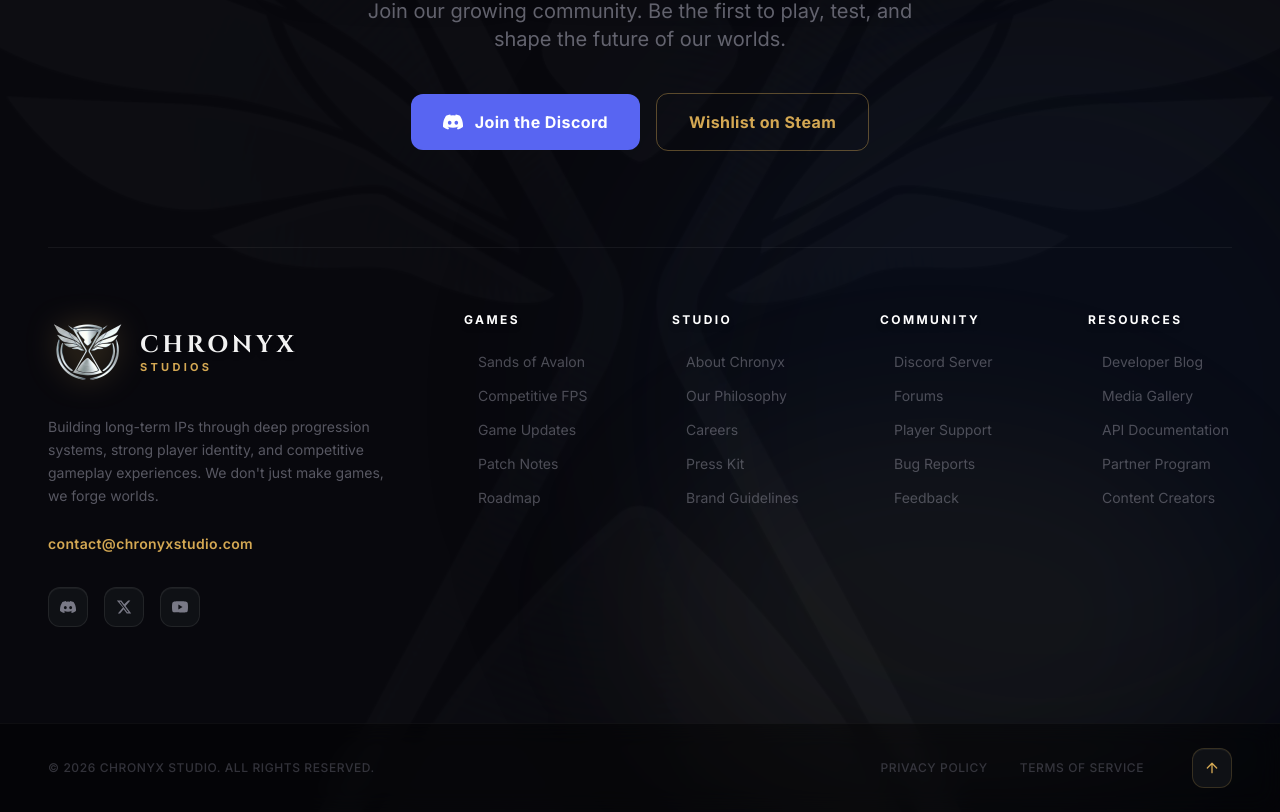
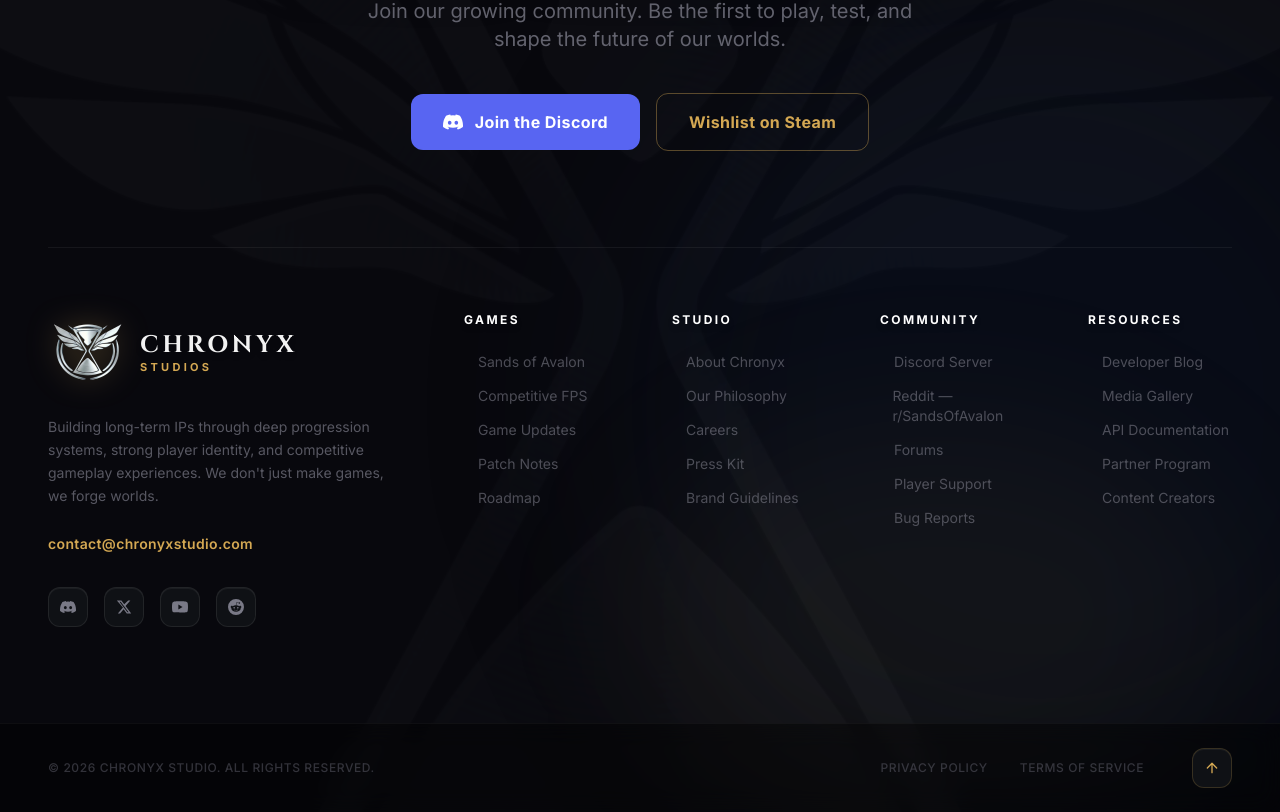
Before and after one commit to shad0z2132/chronyxstudio, a React (Vite) app: page /devlog in a window 1280 px wide. Shown: the part 1952-2764 px from the top of the page. Built offline with nearby package versions, Linux system fonts and the light colour scheme.

Commit message:
feat(footer): add Reddit social icon and community link for r/SandsOfAvalon

```diff
--- a/components/footer.tsx
+++ b/components/footer.tsx
@@ -31,6 +31,14 @@
   )
 }
 
+function RedditIcon({ className }: { className?: string }) {
+  return (
+    <svg viewBox="0 0 24 24" fill="currentColor" className={className} aria-hidden="true">
+      <path d="M12 0A12 12 0 0 0 0 12a12 12 0 0 0 12 12 12 12 0 0 0 12-12A12 12 0 0 0 12 0zm5.01 4.744c.688 0 1.25.561 1.25 1.249a1.25 1.25 0 0 1-2.498.056l-2.597-.547-.8 3.747c1.824.07 3.48.632 4.674 1.488.308-.309.73-.491 1.207-.491.968 0 1.754.786 1.754 1.754 0 .716-.435 1.333-1.01 1.614a3.111 3.111 0 0 1 .042.52c0 2.694-3.13 4.87-7.004 4.87-3.874 0-7.004-2.176-7.004-4.87 0-.183.015-.366.043-.534A1.748 1.748 0 0 1 4.028 12c0-.968.786-1.754 1.754-1.754.463 0 .898.196 1.207.49 1.207-.883 2.878-1.43 4.744-1.487l.885-4.182a.342.342 0 0 1 .14-.197.35.35 0 0 1 .238-.042l2.906.617a1.214 1.214 0 0 1 1.108-.701zM9.25 12C8.561 12 8 12.562 8 13.25c0 .687.561 1.248 1.25 1.248.687 0 1.248-.561 1.248-1.249 0-.688-.561-1.249-1.249-1.249zm5.5 0c-.687 0-1.248.561-1.248 1.25 0 .687.561 1.248 1.249 1.248.688 0 1.249-.561 1.249-1.249 0-.687-.562-1.249-1.25-1.249zm-5.466 3.99a.327.327 0 0 0-.231.094.33.33 0 0 0 0 .463c.842.842 2.484.913 2.961.913.477 0 2.105-.056 2.961-.913a.361.361 0 0 0 .029-.463.33.33 0 0 0-.464 0c-.547.533-1.684.73-2.512.73-.828 0-1.979-.196-2.512-.73a.326.326 0 0 0-.232-.095z" />
+    </svg>
+  )
+}
+
 const footerLinks: Record<string, { label: string; href: string; router?: boolean }[]> = {
   Games: [
     { label: "Sands of Avalon", href: "https://store.steampowered.com/app/4052670/Sands_Of_Avalon_Forge_Your_Legend/?beta=1" },
@@ -48,10 +56,10 @@
   ],
   Community: [
     { label: "Discord Server", href: "https://discord.gg/y5rFa8vpHH" },
+    { label: "Reddit — r/SandsOfAvalon", href: "https://www.reddit.com/r/SandsOfAvalon/" },
     { label: "Forums", href: "#" },
     { label: "Player Support", href: "#" },
     { label: "Bug Reports", href: "#" },
-    { label: "Feedback", href: "#" },
   ],
   Resources: [
     { label: "Developer Blog", href: "/devlog", router: true },
@@ -66,6 +74,7 @@
   { icon: DiscordIcon, label: "Discord", href: "https://discord.gg/y5rFa8vpHH" },
   { icon: XIcon, label: "Twitter / X", href: "https://x.com/ChronyxStudios" },
   { icon: YouTubeIcon, label: "YouTube", href: "https://www.youtube.com/@mummylabs" },
+  { icon: RedditIcon, label: "Reddit", href: "https://www.reddit.com/r/SandsOfAvalon/" },
 ]
 
 export function Footer() {
```
